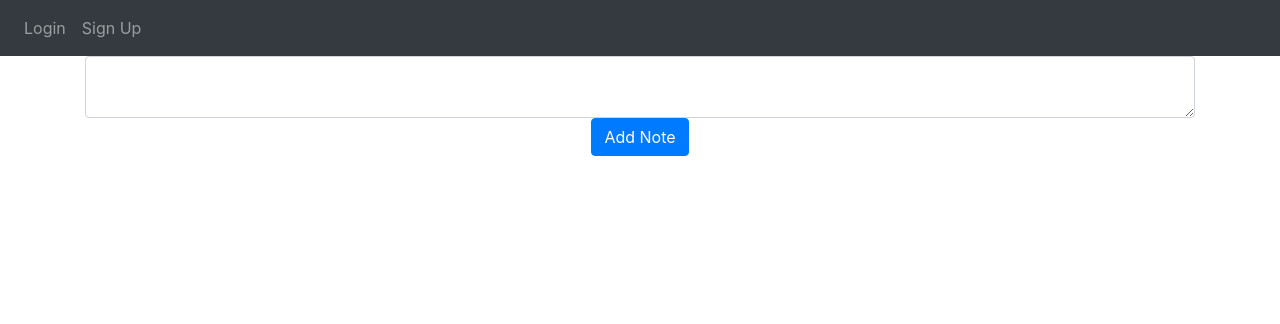
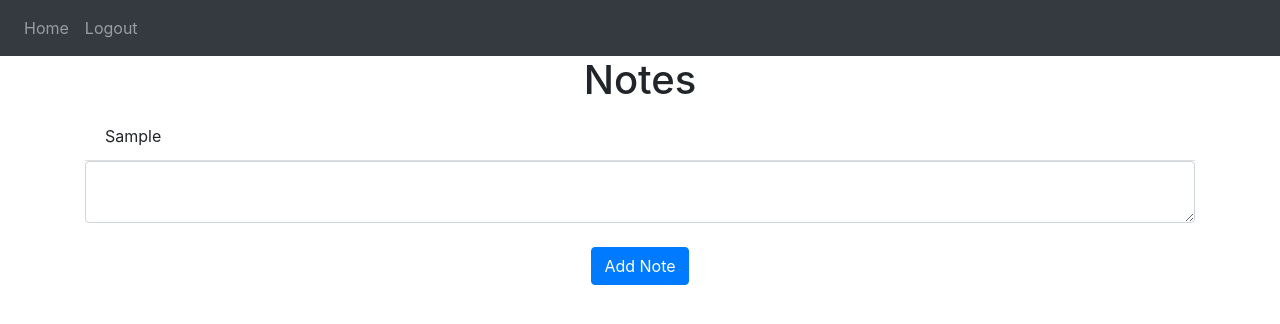
Before and after one commit to cirillojon/python-web-app, a Flask app: template website/templates/home.html in a window 1280 px wide. Shown: the top 324 px of the page. Run offline with Flask 3, Linux system fonts and the light colour scheme; the template is opened without the code that fills it: values that come from a table or form of the project are taken from there, others are empty; tables that the repository leaves empty hold one stand-in row (values such as "Sample post"); some libraries are stand-ins or nearby versions.

Commit message:
bug fixes + aesthetic improvement to home page

```diff
--- a/website/auth.py
+++ b/website/auth.py
@@ -21,7 +21,7 @@
                 else:
                     flash('Incorrect password, try again.', category='error')
         else:
-            flash('Email does not exist.', categroy='error')
+            flash('Email does not exist.', category='error')
 
 
     return render_template("login.html", user=current_user)
--- a/website/templates/home.html
+++ b/website/templates/home.html
@@ -1,8 +1,15 @@
 {% extends "base.html" %} {% block title %}Home{% endblock %}
 
 {% block content %}
+<h1 align="center">Notes</h1>
+<ul class="list-group list-group-flush" id="notes">
+    {% for note in user.notes%}
+    <li class="list-group-item">{{ note.data }}</li>
+    {% endfor %}
+</ul>
 <form method="POST">
     <textarea name="note" id="note" class="form-control"></textarea>
+    <br />
     <div align="center">
         <button type="submit" class="btn btn-primary">Add Note</button>
     </div>
--- a/website/templates/login.html
+++ b/website/templates/login.html
@@ -28,6 +28,6 @@
           />
     </div>
     <br />
-    <button type="submit" class=""btn btn-primary">Login</button>
+    <button type="submit" class="btn btn-primary">Login</button>
  </form>
 {% endblock %}
--- a/website/templates/sign_up.html
+++ b/website/templates/sign_up.html
@@ -49,6 +49,6 @@
          />
    </div>
    <br />
-   <button type="submit" class=""btn btn-primary">Submit</button>
+   <button type="submit" class="btn btn-primary">Submit</button>
 </form>
 {% endblock %}
```
